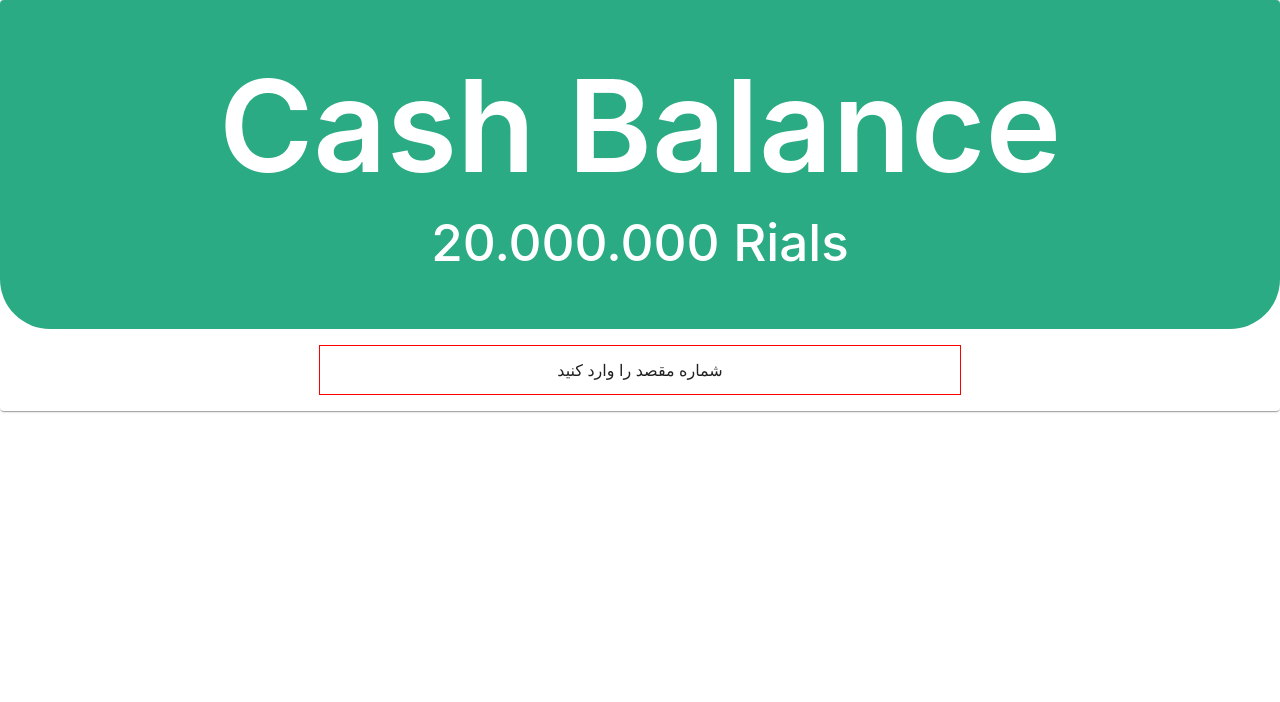
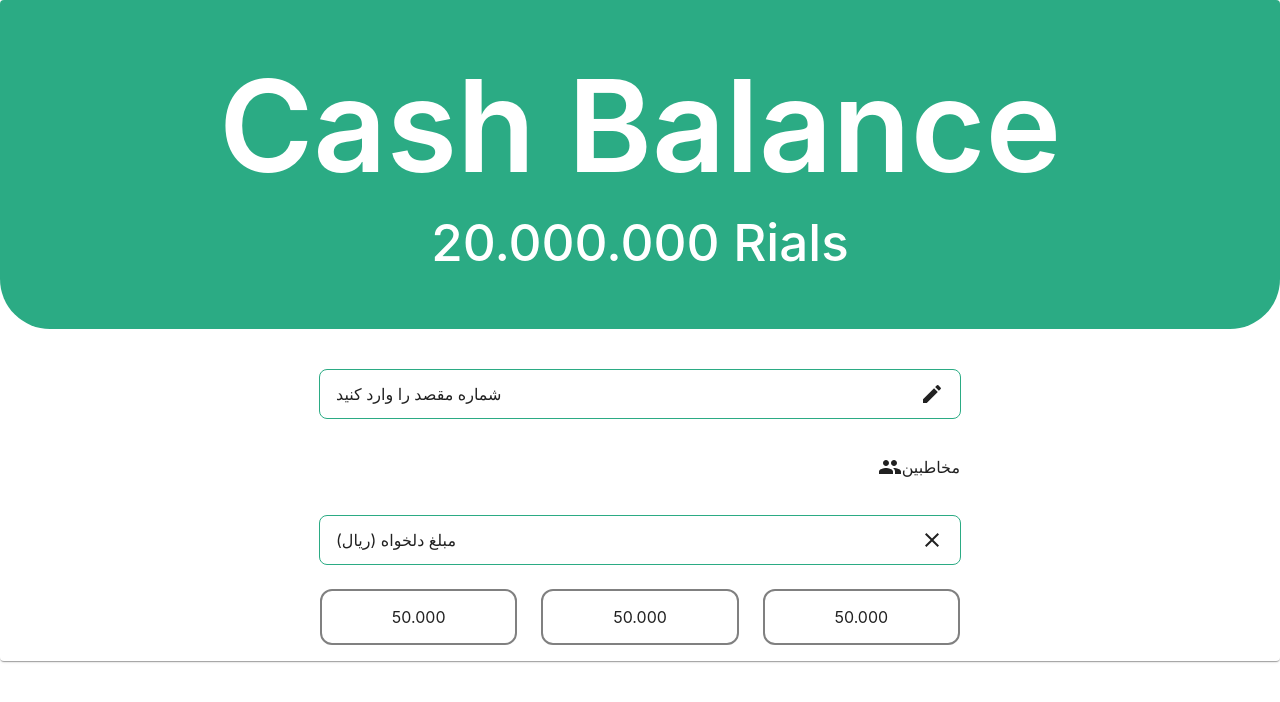
Before and after one commit to siahvosh/digital-wallet, a React (Create React App) app: page /transfer in a window 1280 px wide. Shown: the top 702 px of the page. Built offline with nearby package versions, Linux system fonts and the light colour scheme.

Commit message:
update transfer page

```diff
--- a/src/Pages/Register/Register.tsx
+++ b/src/Pages/Register/Register.tsx
@@ -53,16 +53,16 @@ export const Register = () => {
     //
     // }, [phone, password, navigate]);
 
-    const login = () => {
+    const register = () => {
         axios
-            .post('http://localhost:3000/auth/login', {
+            .post('http://localhost:3000/auth/register', {
                 phone_number: phone,
                 password: password,
             })
             .then((res) => {
                 console.log({ res });
                 localStorage.setItem('accessToken', res.data.access_token)
-                navigate('/');
+                navigate('/verify');
             })
             .catch((error) => {
                 console.error('Error during login:', error.response?.data || error.message);
@@ -117,7 +117,7 @@ export const Register = () => {
                         </Grid2>
 
                         <Grid2 size={8}  style={{margin: 'auto'}}>
-                            <Button disabled={disable} onClick={login} style={{width: '100%'}}>{t('register.apply')}</Button>
+                            <Button disabled={disable} onClick={register} style={{width: '100%'}}>{t('register.apply')}</Button>
                         </Grid2>
                         <Grid2 size={8} style={{display: 'flex', justifyContent: 'center', margin: 'auto'}}>
                             <Link href='/sign'>{t('register.haveAcc')}</Link>
--- a/src/Pages/WalletActions/Transfer.tsx
+++ b/src/Pages/WalletActions/Transfer.tsx
@@ -1,6 +1,9 @@
 import * as React from 'react'
 import {Card, Grid2, TextField} from "@mui/material";
 import {BalanceCard} from "../../Component/BalanceCard/BalanceCard";
+import EditIcon from '@mui/icons-material/Edit';
+import PeopleIcon from '@mui/icons-material/People';
+import CloseIcon from '@mui/icons-material/Close';
 
 export const Transfer = () => {
     return(
@@ -10,11 +13,42 @@ export const Transfer = () => {
                     <Grid2 container size={12} spacing={1} className={'content'}>
                         <BalanceCard/>
                     </Grid2>
-                    <Grid2 container size={12} spacing={3} className={'action-container'}>
+                    <Grid2 container style={{marginTop: '1.5rem'}} size={12} spacing={3} className={'action-container'}>
                         <Grid2 size={12} style={{justifyContent: 'center', display: 'center'}}>
-                            <div style={{width: '50vw', height: '3rem', border: '1px solid red', margin: 'auto', alignContent: 'center'}}>
-                                <span style={{alignContent: 'center'}}>شماره مقصد را وارد کنید</span>
+                            <div style={{borderRadius: '8px' ,width: '50vw', height: '3rem', border: '1px solid #2bab84',justifyContent: 'space-between' ,margin: 'auto', alignContent: 'center'}}>
+                                <div style={{display: 'flex', justifyContent: 'space-between', alignItems: 'center', padding: '0 1rem 0 1rem'}}>
+                                    <span style={{alignContent: 'center'}}>شماره مقصد را وارد کنید</span>
+                                    <EditIcon/>
+                                </div>
                             </div>
+                        </Grid2>
+                        <Grid2 size={12} style={{justifyContent: 'center', display: 'center'}}>
+                            <div style={{width: '50vw', height: '3rem',justifyContent: 'space-between' ,margin: 'auto', alignContent: 'center'}}>
+                                <div style={{display: 'flex', justifyContent: 'end'}}>
+                                    <PeopleIcon/>
+                                    <span style={{alignContent: 'center'}}>مخاطبین</span>
+                                </div>
+                            </div>
+                        </Grid2>
+                        <Grid2 size={12} style={{justifyContent: 'center', display: 'center'}}>
+                            <div style={{borderRadius: '8px' ,width: '50vw', height: '3rem', border: '1px solid #2bab84',justifyContent: 'space-between' ,margin: 'auto', alignContent: 'center'}}>
+                                <div style={{display: 'flex', justifyContent: 'space-between', alignItems: 'center', padding: '0 1rem 0 1rem'}}>
+                                    <span style={{alignContent: 'center'}}>مبلغ دلخواه (ریال) </span>
+                                    <CloseIcon/>
+                                </div>
+                            </div>
+                        </Grid2>
+                        <Grid2 size={12} container style={{justifyContent: 'center', display: 'center', width: '50vw', margin: 'auto', alignContent: 'center'}}>
+                            <Grid2 size={4}>
+                                <div style={{borderRadius: '12px', border: '2px solid gray', padding: '1rem'}}>50.000</div>
+                            </Grid2>
+                            <Grid2 size={4}>
+                                <div style={{borderRadius: '12px', border: '2px solid gray', padding: '1rem'}}>50.000</div>
+                            </Grid2>
+                            <Grid2 size={4}>
+                                <div style={{borderRadius: '12px', border: '2px solid gray', padding: '1rem'}}>50.000</div>
+                            </Grid2>
+
                         </Grid2>
                     </Grid2>
                 </Grid2>
```
